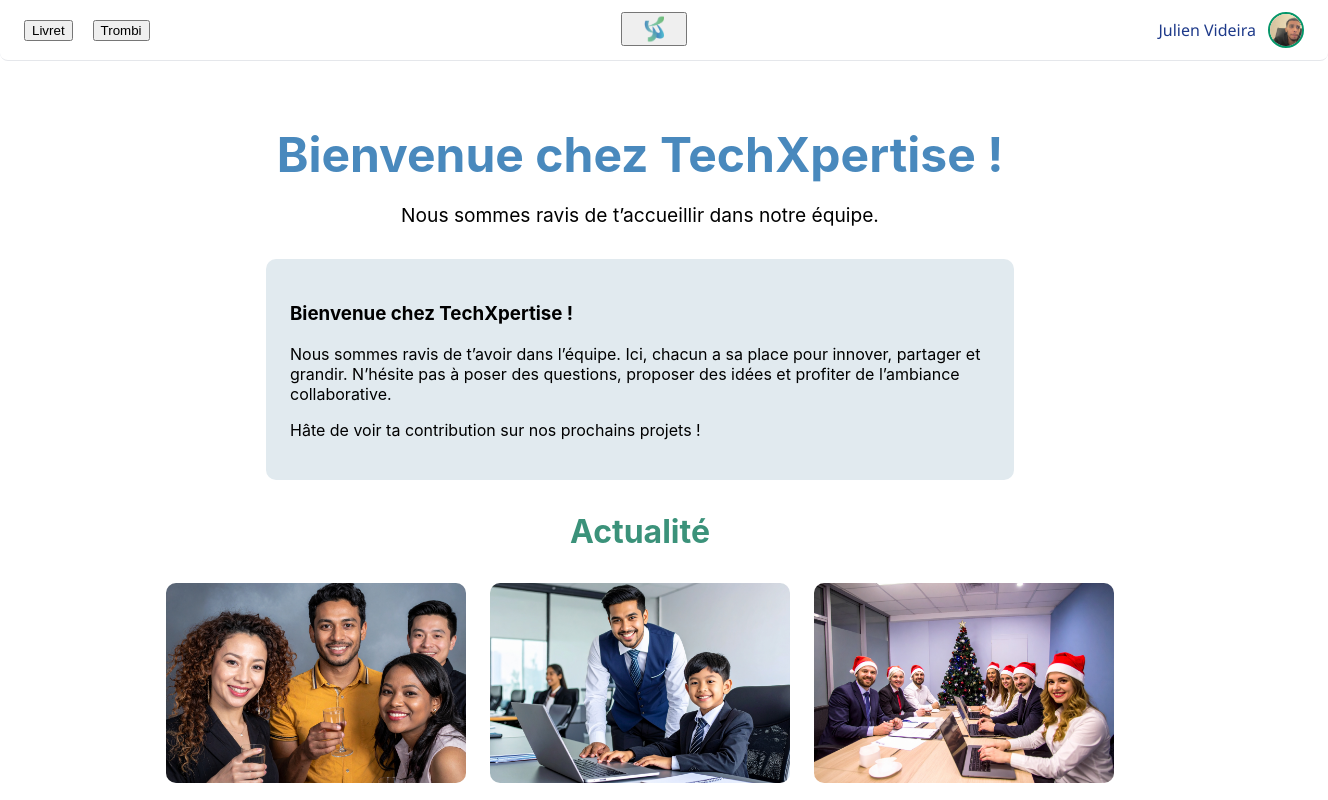
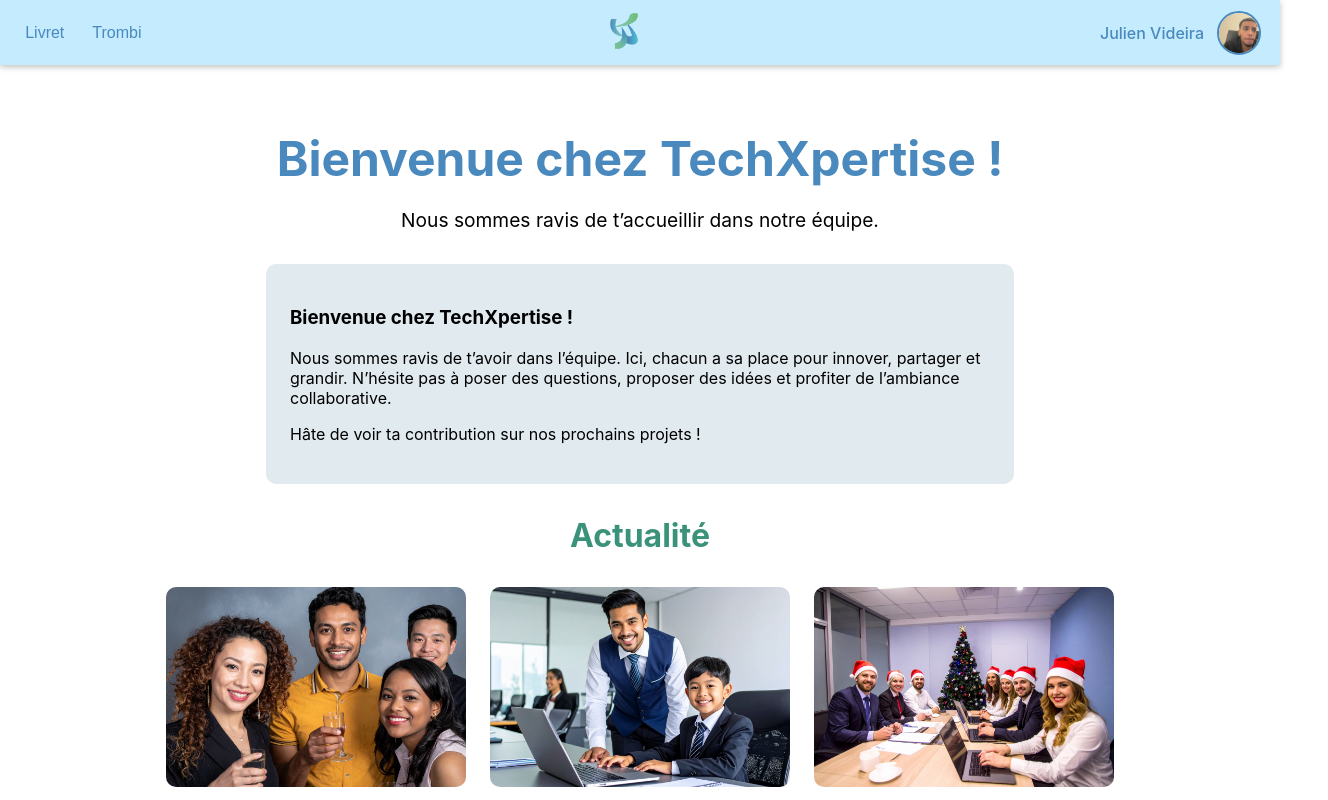
Before and after one commit to AlixOrf/Onboarding, a React (Create React App) app in the folder onboard/: page / in a window 1280 px wide. Shown: the top 800 px of the page, 1328 px wide, since content can reach past the window. Built offline with nearby package versions, Linux system fonts and the light colour scheme.

Commit message:
Css navbar

```diff
--- a/onboard/src/Navbar.css
+++ b/onboard/src/Navbar.css
@@ -1,58 +1,87 @@
-/* Barre globale */
+/* Navbar.css */
+
 .navbar {
-  width: 100%;
-  max-width: 1400px; /* largeur maximale de la navbar */
-  background: #ffffff;
-  padding: 12px 24px;
   display: flex;
+  justify-content: space-between;
   align-items: center;
-  justify-content: space-between;
-  border-bottom: 1px solid #e5e7eb;
-  font-family: "Segoe UI", sans-serif;
-  color: #1e3a8a;
-  margin: 0 auto; /* centre la navbar */
-  border-radius: 8px; /* optionnel : arrondi léger */
+  padding: 0.6rem 1.2rem;
+  background-color: rgb(197, 235, 255);
+  color: #4989bd;
+  position: sticky;
+  top: 0;
+  z-index: 1000;
+  box-shadow: 0 2px 6px rgba(0, 0, 0, 0.25);
 }
 
-/* Liens gauche */
-.navbar-left {
-  display: flex;
-  gap: 20px;
-}
-
-.navbar-left a {
-  text-decoration: none;
-  color: #1e3a8a; /* bleu foncé */
-  font-weight: 500;
-  transition: color 0.2s;
-}
-
-.navbar-left a:hover {
-  color: #059669; /* vert sobre */
-}
-
-/* Centre (logo) */
-.navbar-center .logo {
-  height: 28px;
-  display: block;
-}
-
-/* Droite */
+/* --- Sections --- */
+.navbar-left,
+.navbar-center,
 .navbar-right {
   display: flex;
   align-items: center;
-  gap: 12px;
 }
 
+/* Centre prend le logo */
+.navbar-center {
+  flex: 1;
+  justify-content: center;
+}
+
+/* --- Boutons --- */
+.navbar button {
+  background: none;
+  border: none;
+  color: #4989bd;
+  font-size: 1rem;
+  margin-right: 1rem;
+  cursor: pointer;
+  transition: color 0.2s ease;
+}
+
+.navbar button:hover {
+  color: #4cafef; /* bleu clair en hover */
+}
+
+/* --- Logo --- */
+.logo {
+  height: 40px;
+  width: auto;
+  cursor: pointer;
+  transition: transform 0.2s ease;
+}
+
+.logo:hover {
+  transform: scale(1.05);
+}
+
+/* --- Username & Avatar --- */
 .username {
+  margin-right: 0.8rem;
   font-weight: 500;
-  color: #1e3a8a;
 }
 
 .avatar {
-  width: 32px;
-  height: 32px;
+  width: 40px;
+  height: 40px;
   border-radius: 50%;
-  border: 2px solid #059669; /* vert discret */
   object-fit: cover;
+  border: 2px solid #4989bd;
+  cursor: pointer;
+  transition: transform 0.2s ease;
 }
+
+.avatar:hover {
+  transform: scale(1.1);
+}
+
+/* --- Responsive --- */
+@media (max-width: 768px) {
+  .navbar-left button {
+    font-size: 0.9rem;
+    margin-right: 0.6rem;
+  }
+
+  .username {
+    display: none; /* cache le nom sur mobile, ne garde que l'avatar */
+  }
+}
```
